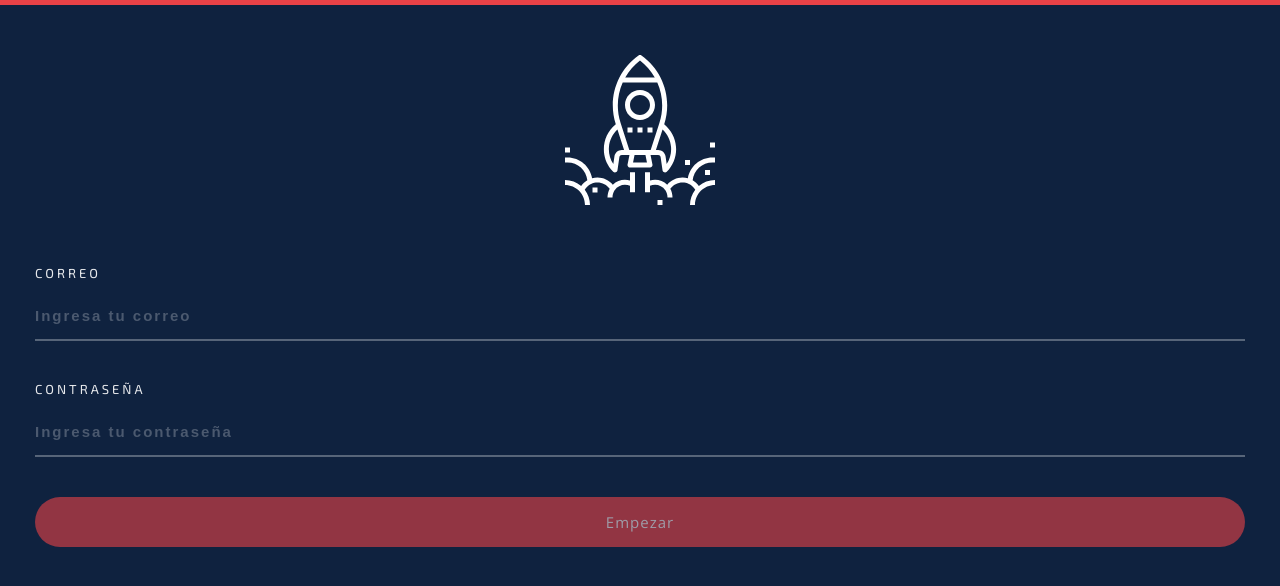
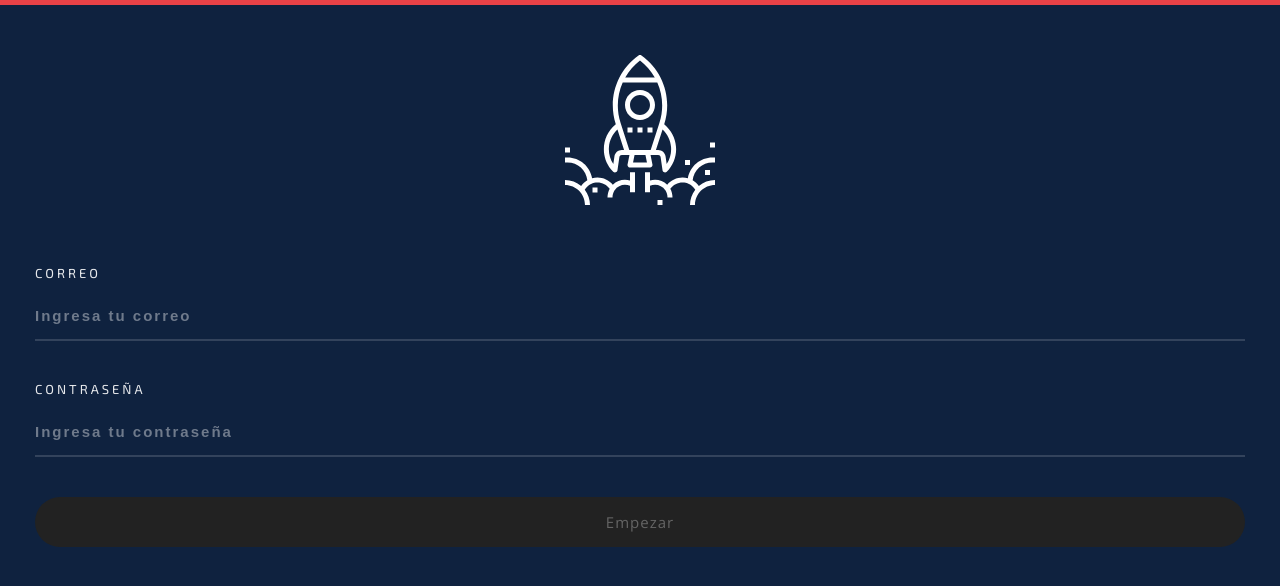
Before and after one commit to gugadev/graphql-ng-signup, an Angular app in the folder ui/: page / in a window 1280 px wide. Shown: the top 586 px of the page. Built offline with nearby package versions, Linux system fonts and the light colour scheme; what apollo-angular, apollo-angular-link-http would draw is missing.

Commit message:
change to dark theme

```diff
--- a/ui/src/app/ui/button/primary.directive.scss
+++ b/ui/src/app/ui/button/primary.directive.scss
@@ -11,6 +11,7 @@
 
   &.primary {
     background-color: #E94247;
+    background-color: #333;
     color: rgba(255,255,255,.9);
   }
   &:hover:not(:disabled), &:active:not(:disabled) {
@@ -20,7 +21,9 @@
     outline: none;
   }
   &:disabled {
+    background-color: #222;
+    color: rgba(255, 255, 255, .3);
     cursor: not-allowed;
-    opacity: .6;
+    // opacity: .6;
   }
 }
--- a/ui/src/app/ui/input/base.directive.scss
+++ b/ui/src/app/ui/input/base.directive.scss
@@ -1,7 +1,7 @@
 .txt {
   background-color: transparent;
   border: none;
-  border-bottom: 2px solid rgba(255,255,255,.3);
+  border-bottom: 2px solid rgba(255,255,255,.15);
   color: rgba(255,255,255,.75);
   font-size: 15px;
   font-weight: bolder;
@@ -11,7 +11,7 @@
   width: 100%;
 
   &::placeholder {
-    color: rgba(255,255,255,.25);
+    color: rgba(255,255,255,.4);
     font-size: 15px;
   }
 
```
